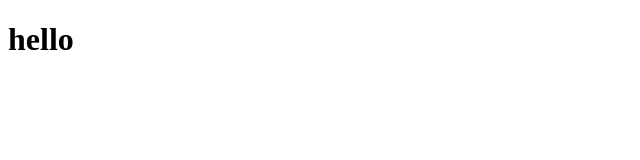
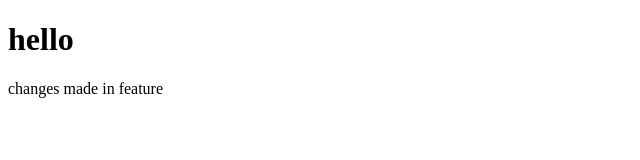
Before and after one commit to Chackoseb/git-demo-ust, a plain HTML site: page index.html in a window 1280 px wide. Shown: the whole page, without its empty margins (0-640 px from the left). Drawn offline with Linux system fonts and the light colour scheme.

Commit message:
index changed in feature

```diff
--- a/index.html
+++ b/index.html
@@ -7,5 +7,6 @@
 </head>
 <body>
     <h1>hello</h1>
+    <p>changes made in feature</p>
 </body>
 </html>
```
